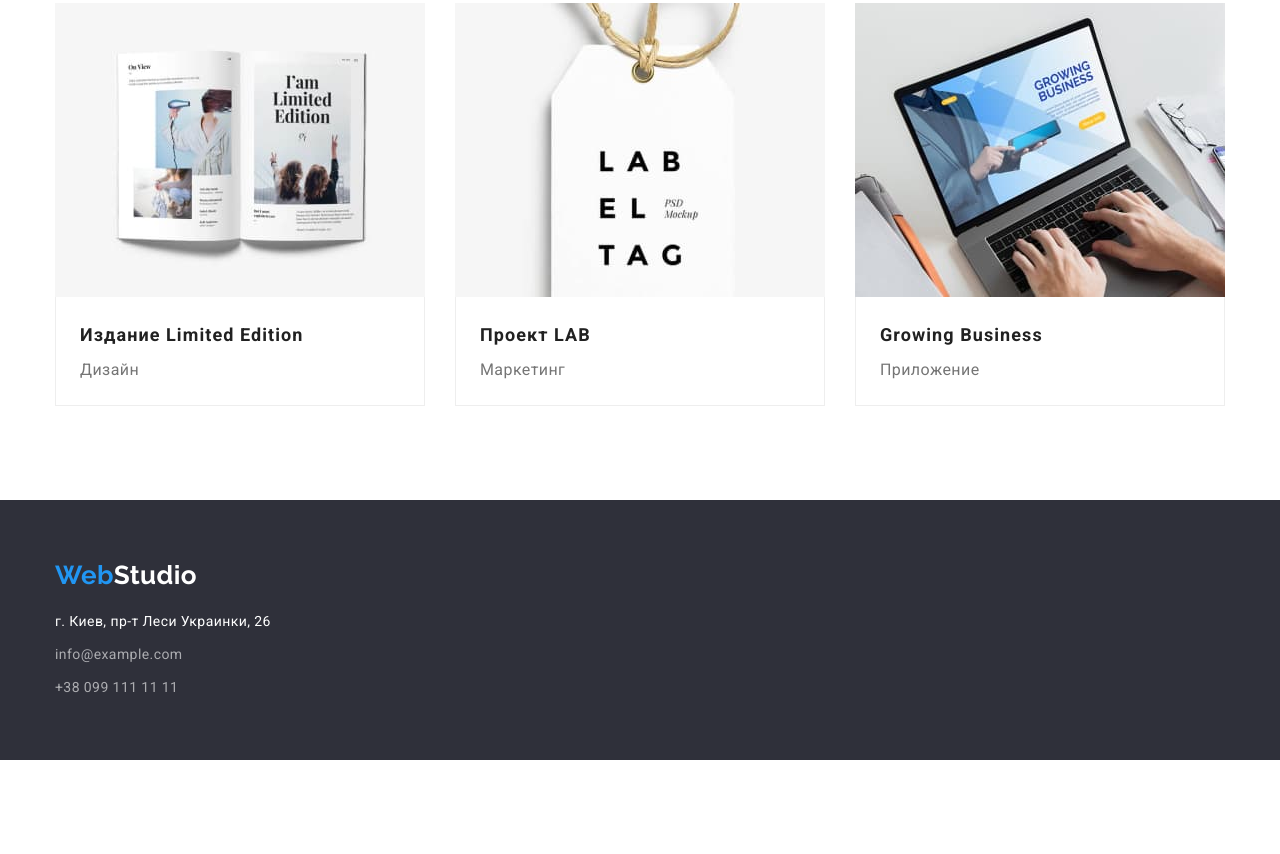
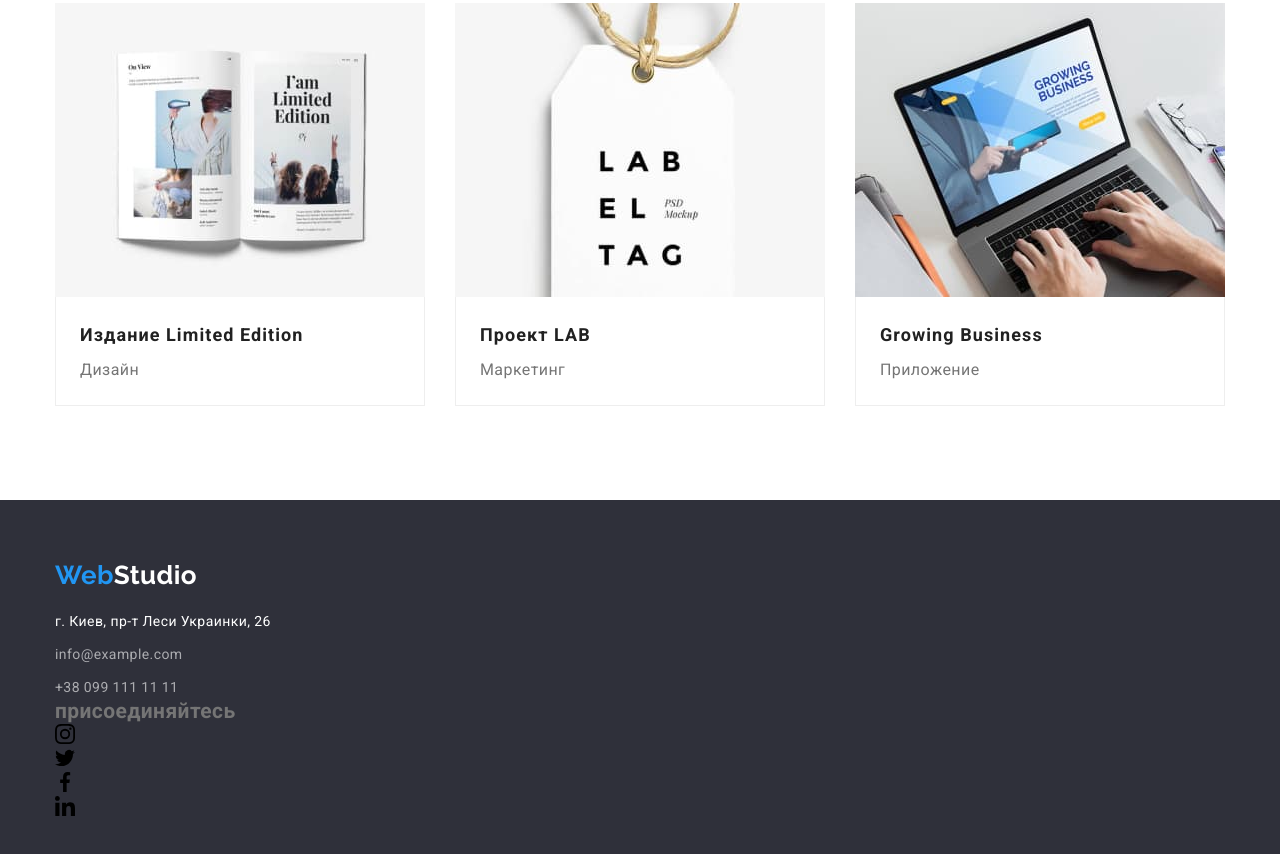
Before and after one commit to oliarosiak/goit-markup-hw-04, a plain HTML site: page portfolio.html in a window 1280 px wide. Shown: the part 1126-1980 px from the top of the page. Before the commit the page ends 1886 px from the top, so only its background shows below. Drawn offline with nearby package versions, Linux system fonts and the light colour scheme.

Commit message:
Додає розмітку для portfolio (fin)

```diff
--- a/portfolio.html
+++ b/portfolio.html
@@ -33,10 +33,19 @@
 
             <!--Contacts information-->
             <ul class="contacts">
-                <li class="contacts-item list"><a class="contacts-link link"
-                        href="mailto:info@devstudio.com">info@devstudio.com</a>
+                <li class="contacts-item list">
+                    <a class="contacts-link link" href="mailto:info@devstudio.com">
+                        <svg class="icon-mail" width="16" height="12">
+                            <use href="./images/icons.svg#icon-envelope"></use>
+                        </svg>
+                        info@devstudio.com</a>
                 </li>
-                <li class="contacts-item list"><a class="contacts-link link" href="tel:+380961111111">+38 096 111 11 11</a>
+                <li class="contacts-item list">
+                    <a class="contacts-link link" href="tel:+380961111111">
+                        <svg class="icon-tel" width="10" height="16">
+                            <use href="./images/icons.svg#icon-smartphone"></use>
+                        </svg>
+                        +38 096 111 11 11</a>
                 </li>
             </ul>
         </div>
@@ -155,11 +164,11 @@
 
     <!--Page footer-->
     <footer class="footer">
-        <div class="container">
-            <!--Address-->
+        <div class="container footer-section">
+            <div class="footer-address">
                 <!--Logo is link-->
                 <a class="footer-logo link" href="./index.html">Web<span class="footer-logo span">Studio</span></a>
-
+                <!--Address-->
                 <address>
                     <ul class="address-list">
                         <li class="address-item list"><a class="address-text link"
@@ -173,6 +182,41 @@
                     </ul>
                 </address>
             </div>
+            <div class="footer-social">
+                <h2 class="social-title">присоединяйтесь</h2>
+                <ul class="social-list">
+                    <li class="social-item">
+                        <a class="social-link" href="">
+                            <svg width="20" height="20">
+                                <use href="./images/icons.svg#icon-instagram"></use>
+                            </svg>
+                        </a>
+                    </li>
+                    <li class="social-item">
+                        <a class="social-link" href="">
+                            <svg width="20" height="20">
+                                <use href="./images/icons.svg#icon-twitter"></use>
+                            </svg>
+                        </a>
+                    </li>
+                    <li class="social-item">
+                        <a class="social-link" href="">
+                            <svg width="20" height="20">
+                                <use href="./images/icons.svg#icon-facebook"></use>
+                            </svg>
+                        </a>
+                    </li>
+                    <li class="social-item">
+                        <a class="social-link" href="">
+                            <svg width="20" height="20">
+                                <use href="./images/icons.svg#icon-linkedin"></use>
+                            </svg>
+                        </a>
+                    </li>
+                </ul>
+            </div>
+
+        </div>
     </footer>
 
 </body>
```
Lines whose indentation alone changed are shown as unchanged.
